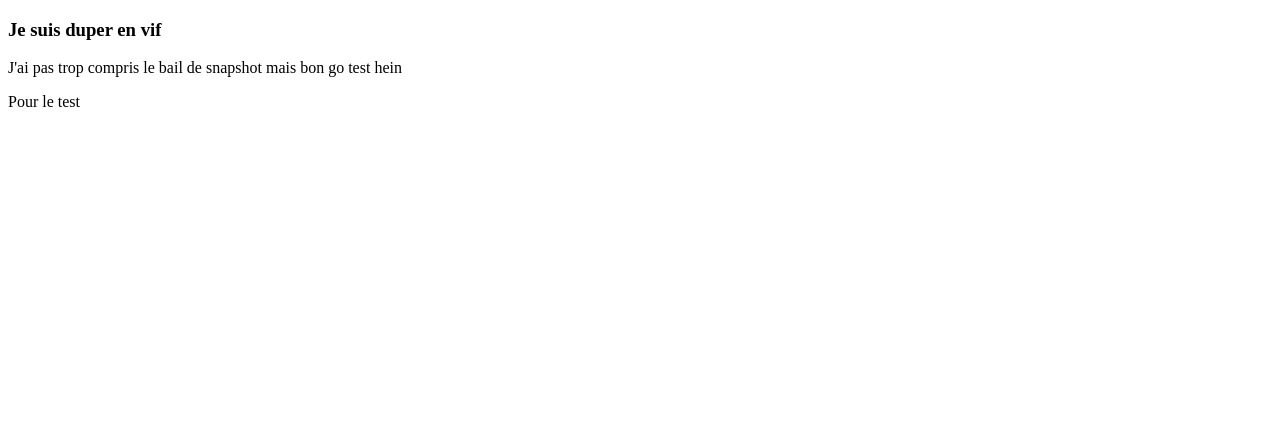
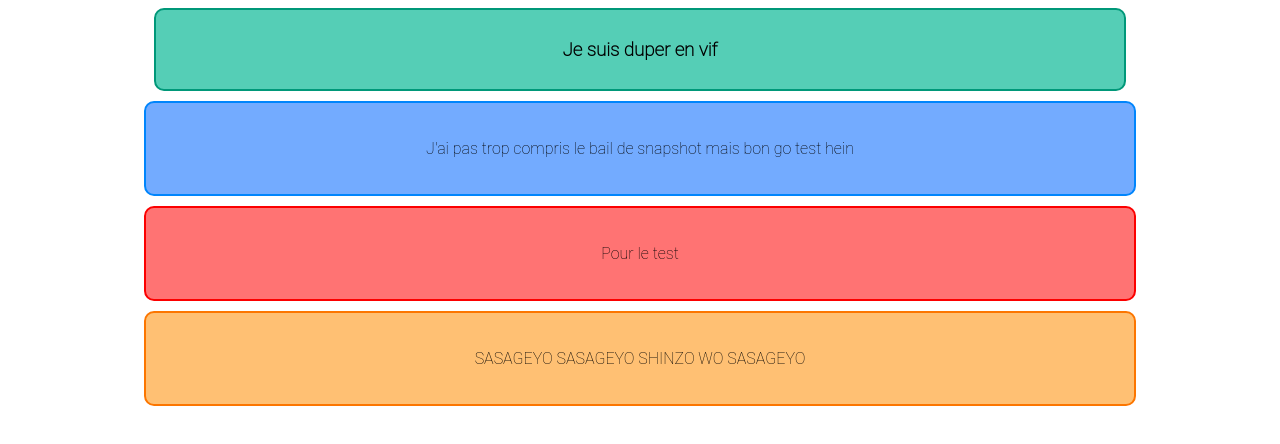
Before and after one commit to YesIDo49/test, a plain HTML site: page index.html in a window 1280 px wide. Drawn offline with Linux system fonts and the light colour scheme.

Commit message:
add width et margin bottom

```diff
--- a/index.html
+++ b/index.html
@@ -15,8 +15,12 @@
         <p>J'ai pas trop compris le bail de snapshot mais bon go test hein</p>
     </div>
 
-    <div class="text">
+    <div class="text2">
         <p>Pour le test</p>
+    </div>
+
+    <div class="text3">
+        <p>SASAGEYO SASAGEYO SHINZO WO SASAGEYO</p>
     </div>
 
 </body>
--- a/test.css
+++ b/test.css
@@ -0,0 +1,57 @@
+*{
+    font-family: "Roboto Thin", sans-serif;
+}
+
+.title{
+    border: 2px solid #009879;
+    background: #55ceb6;
+    text-align: center;
+    margin: auto;
+    margin-bottom: 10px;
+    padding: 10px;
+    border-radius: 10px;
+    width : 75%;
+}
+
+.text{
+    border: 2px solid #0085FC;
+    background: #73abff;
+    text-align: center;
+    margin: auto;
+    margin-bottom: 10px;
+    padding: 20px;
+    border-radius: 10px;
+    width : 75%;
+}
+
+p:hover{
+    color: #e0ffff;
+    transition: 0.5s;
+}
+
+h3:hover{
+    color: #d0fff2;
+    transition: 0.5s;
+}
+
+.text2{
+    border: 2px solid #fc0000;
+    background: #ff7373;
+    text-align: center;
+    margin: auto;
+    margin-bottom: 10px;
+    padding: 20px;
+    border-radius: 10px;
+    width : 75%;
+}
+
+.text3{
+    border: 2px solid #fc7600;
+    background: #ffc073;
+    text-align: center;
+    margin: auto;
+    margin-bottom: 10px;
+    padding: 20px;
+    border-radius: 10px;
+    width : 75%;
+}
```
